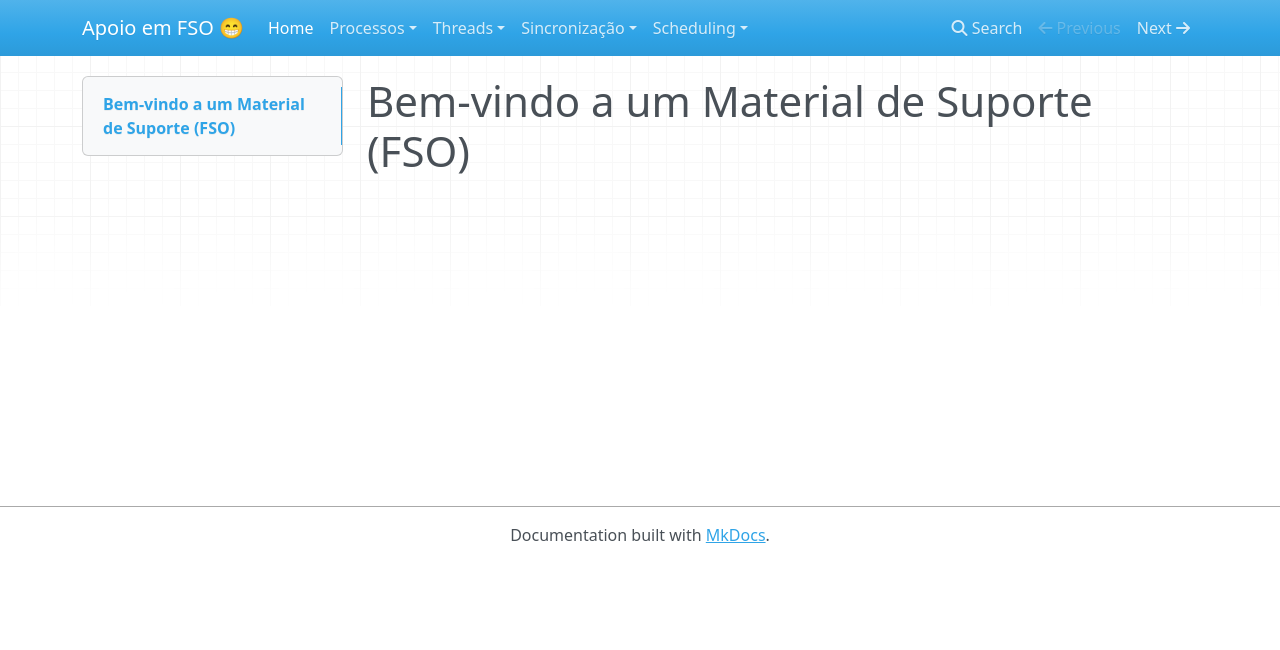
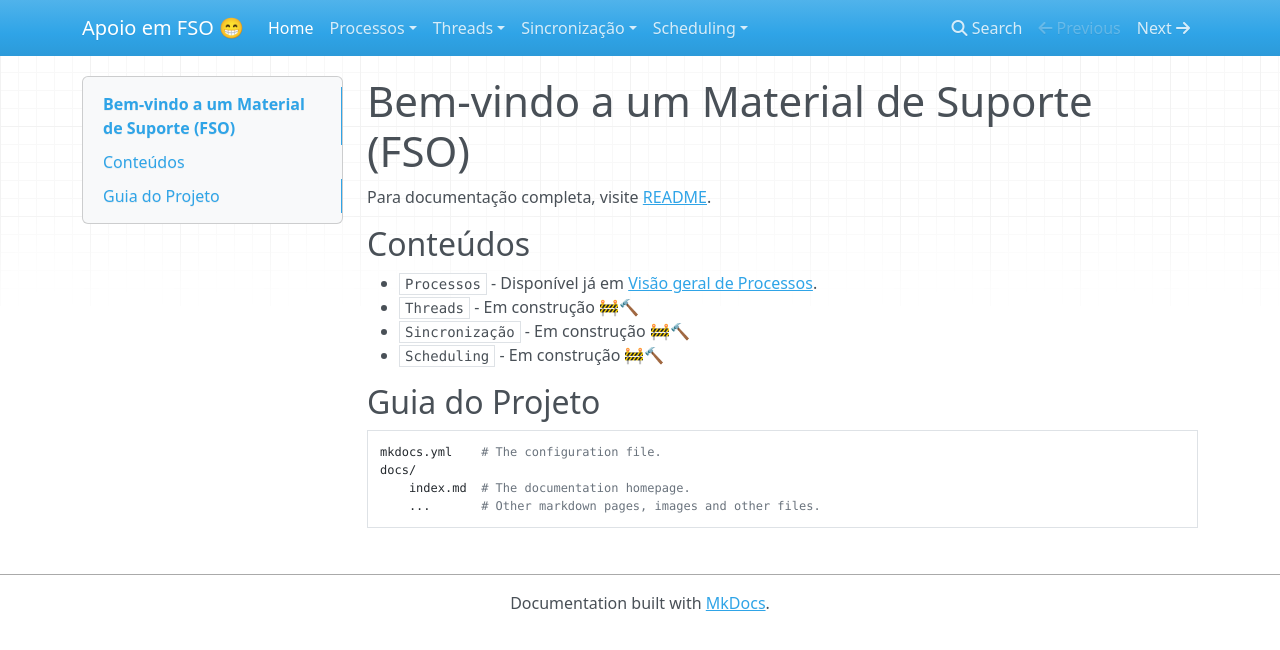
Before and after one commit to caio-venancio/fso-apoio, an MkDocs documentation site: the page built from docs/index.md, in a window 1280 px wide. Shown: the top 650 px of the page. Built offline with MkDocs 1.6.1, drawn with Linux system fonts in a browser that asks for light colours; nearby versions of some CDN libraries.

Commit message:
feat: adição da página principal do projeto

```diff
--- a/docs/index.md
+++ b/docs/index.md
@@ -1,17 +1,17 @@
 # Bem-vindo a um Material de Suporte (FSO)
 
-<!-- For full documentation visit [mkdocs.org](https://www.mkdocs.org). -->
+Para documentação completa, visite [README](https://github.com/caio-venancio/fso-apoio).
 
-<!-- ## Commands
+## Conteúdos
 
-* `mkdocs new [dir-name]` - Create a new project.
-* `mkdocs serve` - Start the live-reloading docs server.
-* `mkdocs build` - Build the documentation site.
-* `mkdocs -h` - Print help message and exit.
+* `Processos` - Disponível já em [Visão geral de Processos](Processos/index.md).
+* `Threads` - Em construção 🚧🔨
+* `Sincronização` - Em construção 🚧🔨
+* `Scheduling` - Em construção 🚧🔨
 
-## Project layout
+## Guia do Projeto
 
     mkdocs.yml    # The configuration file.
     docs/
         index.md  # The documentation homepage.
-        ...       # Other markdown pages, images and other files. -->
+        ...       # Other markdown pages, images and other files.
```
